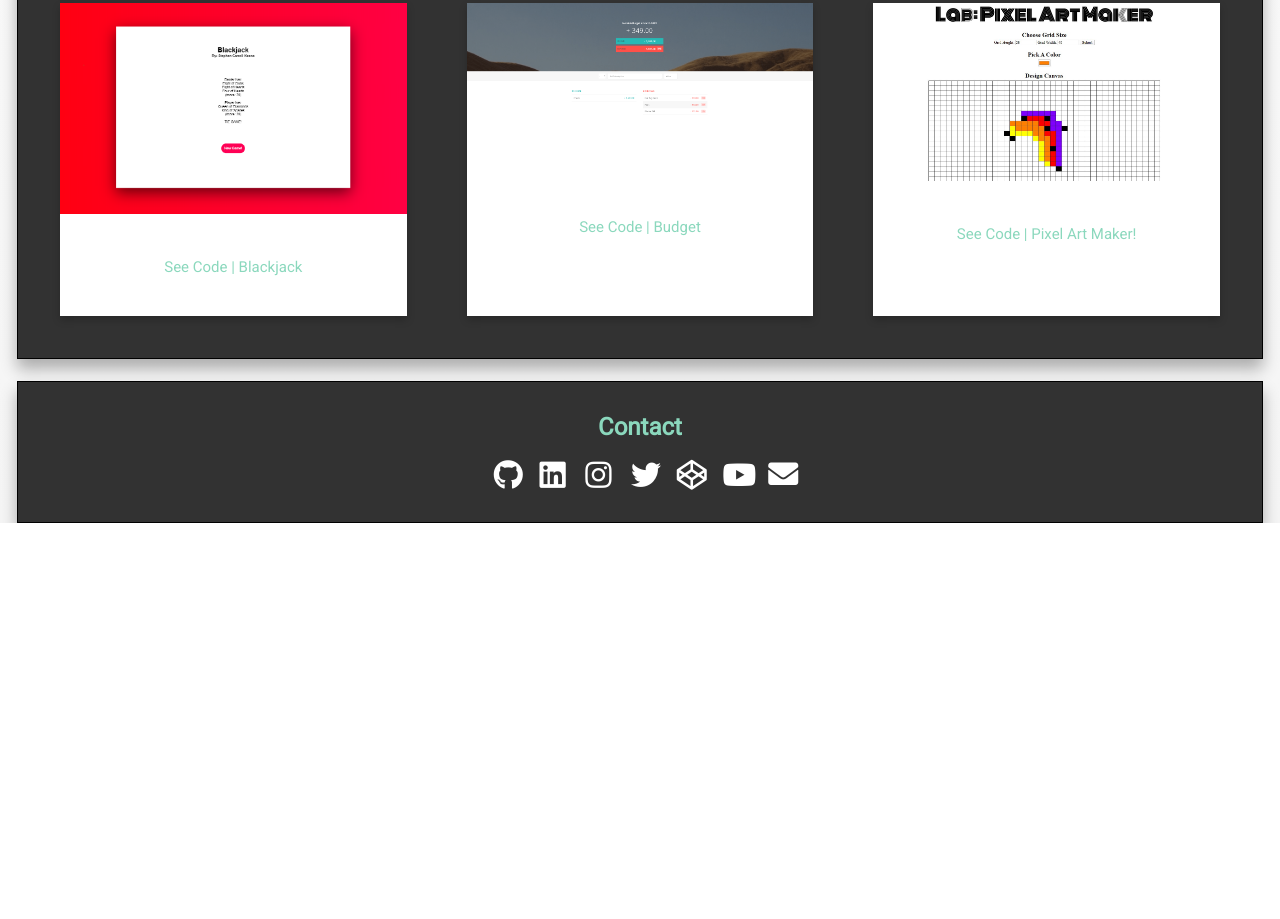
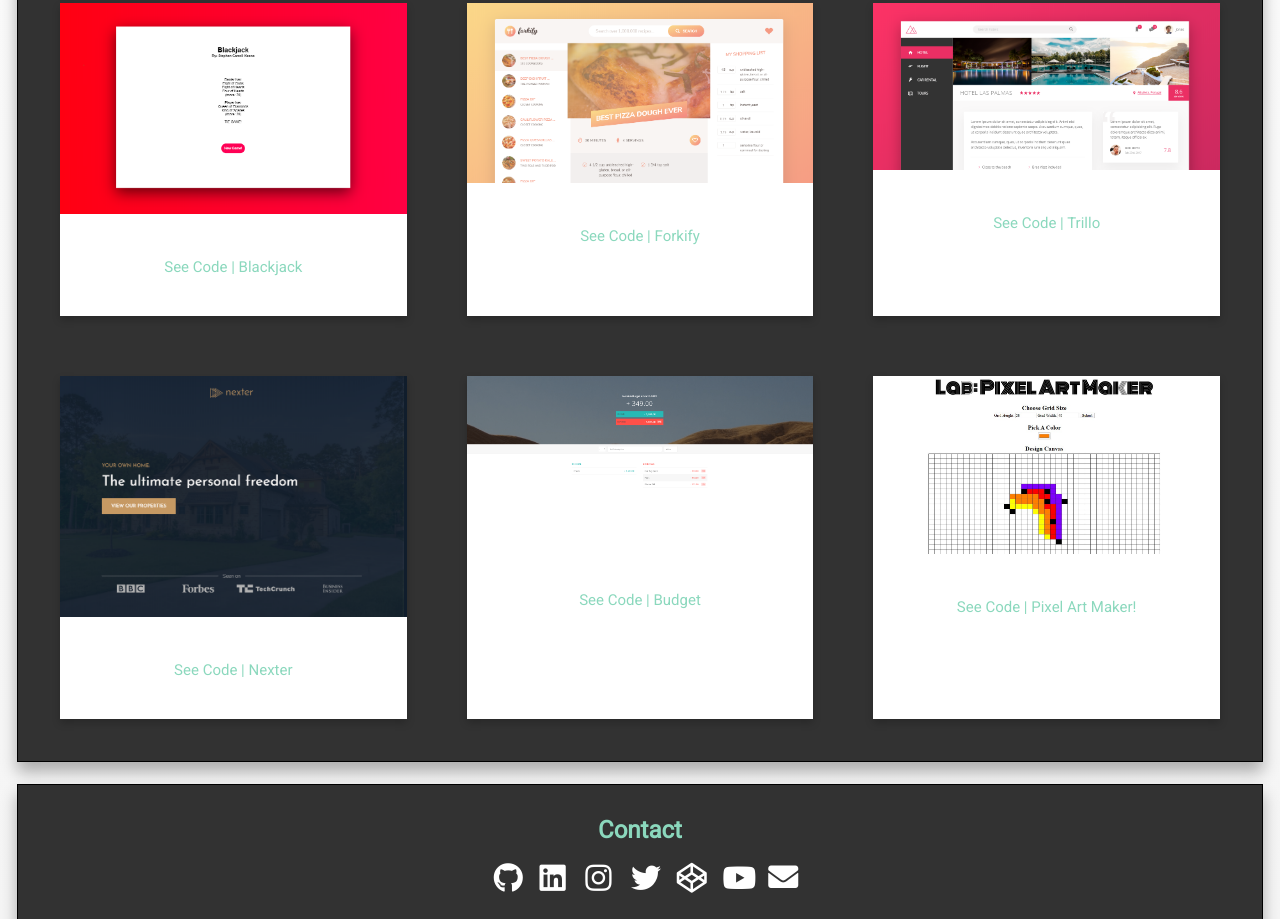
Before and after one commit to SCarrollKeene/siresquire.github.io, a plain HTML site: page index.html in a window 1280 px wide. Shown: the part 971-1890 px from the top of the page. Before the commit the page ends 1494 px from the top, so only its background shows below. Drawn offline with Linux system fonts and the light colour scheme.

Commit message:
added 3 new projects to the site and their corresponding preview images to the img folder

```diff
--- a/index.html
+++ b/index.html
@@ -71,6 +71,28 @@
           </div>
         </article>
         <article class="project">
+          <img src="./img/forkify.png" alt="Forkify App">
+          <div class="project-links">
+            <a href="https://github.com/SCarrollKeene/forkify" target="_blank" rel="noopener">See Code | </a>
+            <a href="https://scarrollkeene.github.io/forkify/" target="_blank" rel="noopener">Forkify</a>
+          </div>
+        </article>
+        <article class="project">
+          <img src="./img/trillo.png" alt="Trillo">
+          <div class="project-links">
+            <a href="https://github.com/SCarrollKeene/trillo" target="_blank" rel="noopener">See Code | </a>
+            <a href="https://scarrollkeene.github.io/trillo/" target="_blank" rel="noopener">Trillo</a>
+          </div>
+        </article>
+
+        <article class="project">
+          <img src="./img/nexter.png" alt="Nexter">
+          <div class="project-links">
+            <a href="https://github.com/SCarrollKeene/nexter" target="_blank" rel="noopener">See Code | </a>
+            <a href="https://scarrollkeene.github.io/nexter/" target="_blank" rel="noopener">Nexter</a>
+          </div>
+        </article>
+        <article class="project">
           <img src="./img/budget.PNG" alt="Budget App">
           <div class="project-links">
             <a href="https://github.com/SCarrollKeene/budget" target="_blank" rel="noopener">See Code | </a>
```
Also changed, not shown: img/forkify.png (added), img/nexter.png (added), img/trillo.png (added).
